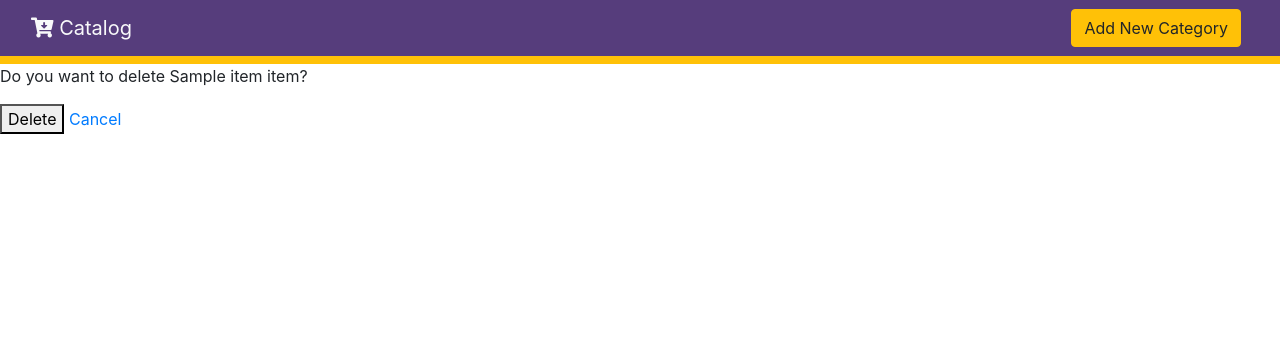
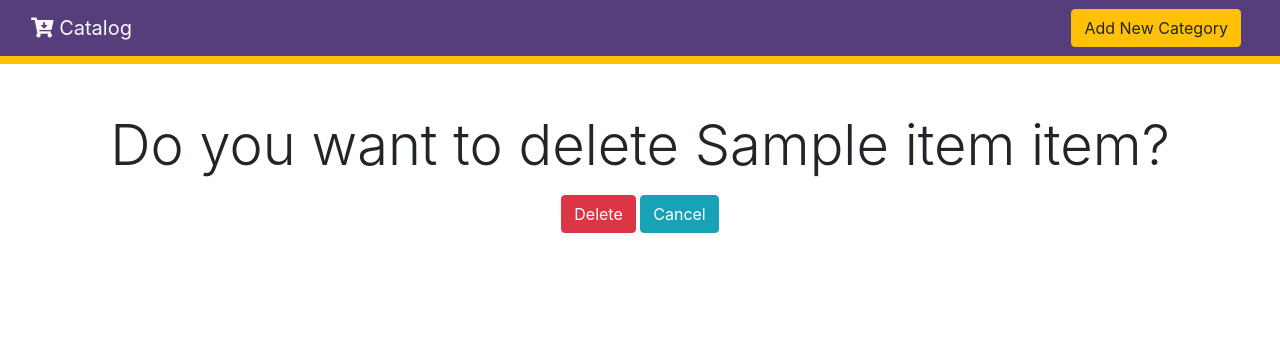
Before and after one commit to SatishDivvi/Item-Catalog-Application, a Flask app: page /catalog/1/items/1/delete in a window 1280 px wide. Shown: the top 356 px of the page. Run offline with Flask 2, Linux system fonts and the light colour scheme; tables that the repository leaves empty hold one stand-in row (values such as "Sample post"); some libraries are stand-ins or nearby versions.

Commit message:
Add main section

```diff
--- a/templates/deleteItem.html
+++ b/templates/deleteItem.html
@@ -24,11 +24,21 @@
                     </div>
                 </header>
                 <section class="pt-5 mt-3 text-dark bg-warning"></section>
-        <p>Do you want to delete {{item.name}} item?</p>
-        <form action="{{url_for('deleteItems', category_id = category_id, item_id = item.id)}}" method = 'POST'>
-            <button type="submit">Delete</button>
-            <a href="{{url_for('showItems', category_id = category_id)}}">Cancel</a>
-        </form>
+                <section class="pt-5" style="background-color:#ffffff;">
+                        <div class="container">
+                                <p class="display-4 text-center">Do you want to delete {{item.name}} item?</p>
+                            <div class="row">
+                                <div class="col-md-12 col-sm-12">
+                                        <form action="{{url_for('deleteItems', category_id = category_id, item_id = item.id)}}" method = 'POST'>
+                                            <div class="text-center">
+                                                <button class="btn btn-danger" type="submit">Delete</button>
+                                                <a class="btn btn-info" href="{{url_for('showItems', category_id = category_id)}}">Cancel</a>
+                                            </div>
+                                            </form>
+                                </div>
+                            </div>
+                        </div>
+                    </section>
         <script src="https://code.jquery.com/jquery-3.3.1.slim.min.js" integrity="sha384-q8i/X+965DzO0rT7abK41JStQIAqVgRVzpbzo5smXKp4YfRvH+8abtTE1Pi6jizo" crossorigin="anonymous"></script>
         <script src="https://cdnjs.cloudflare.com/ajax/libs/popper.js/1.14.7/umd/popper.min.js" integrity="sha384-UO2eT0CpHqdSJQ6hJty5KVphtPhzWj9WO1clHTMGa3JDZwrnQq4sF86dIHNDz0W1" crossorigin="anonymous"></script>
         <script src="https://stackpath.bootstrapcdn.com/bootstrap/4.3.1/js/bootstrap.min.js" integrity="sha384-JjSmVgyd0p3pXB1rRibZUAYoIIy6OrQ6VrjIEaFf/nJGzIxFDsf4x0xIM+B07jRM" crossorigin="anonymous"></script>
```
